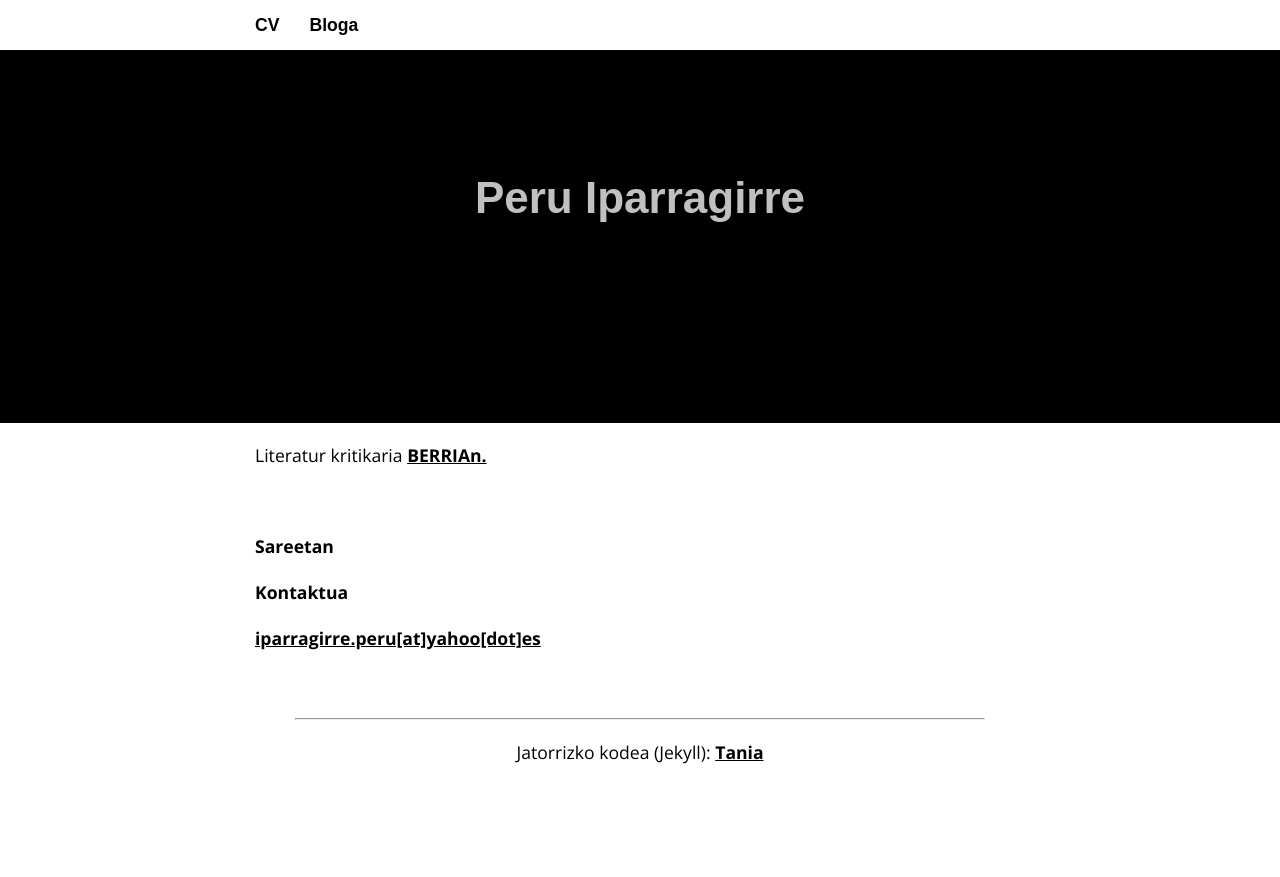
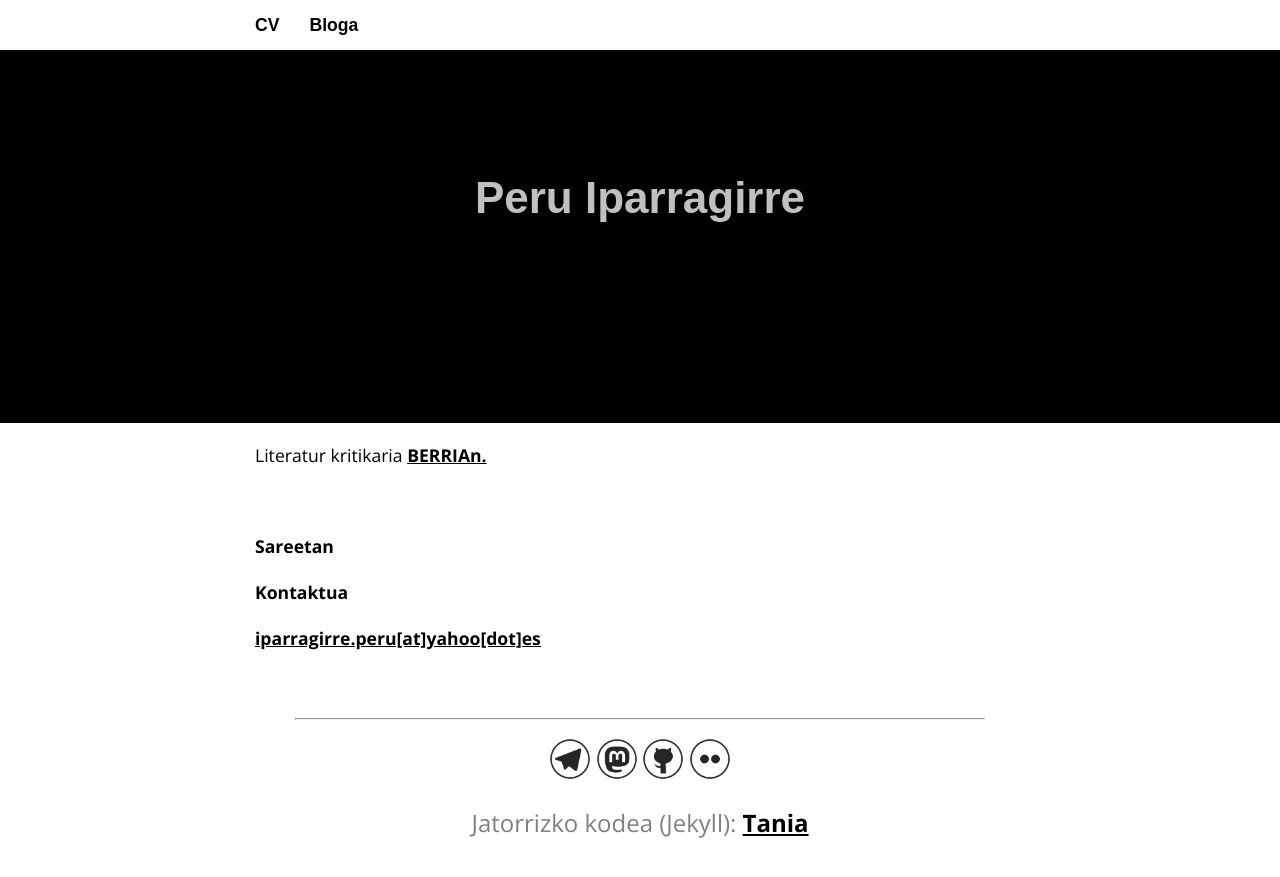
Before and after one commit to nomadagaldua/nomadagaldua.github.io, a Jekyll site: the page built from index.html, in a window 1280 px wide and 900 px high, scrolled down 77 px. Shown: the top 877 px of the window. Built offline with Jekyll 4.4.1, drawn with Linux system fonts in a browser that asks for light colours; some web fonts are replaced; before the commit the page ends 900 px from its top, so only the background shows below that.

Commit message:
Update footer.html

```diff
--- a/_includes/footer.html
+++ b/_includes/footer.html
@@ -1,4 +1,8 @@
 <footer>
 	<hr>
-	<p>Jatorrizko kodea (Jekyll): <a href="http://taniarascia.com">Tania</p>
+	<p><a href="https://t.me/nomadagaldua"><img src="/img/telegram.png" alt="Telegram" style="width:42px;height:42px;border:0;"></a>
+   <a href="https://mastodon.social/@nomadagaldua"><img src="/img/mastodon.png" alt="Mastodon" style="width:42px;height:42px;border:0;"></a>
+   <a href="https://github.com/nomadagaldua"><img src="/img/github.png" alt="Github" style="width:42px;height:42px;border:0;"></a>
+<a href="https://www.flickr.com/photos/peruiparragirre/"><img src="/img/flickr.png" alt="Flickr" style="width:42px;height:42px;border:0;"></a></p>
+	<p><font size="5" color="grey">Jatorrizko kodea (Jekyll): <a href="http://taniarascia.com">Tania</font></p>
 </footer>
```
